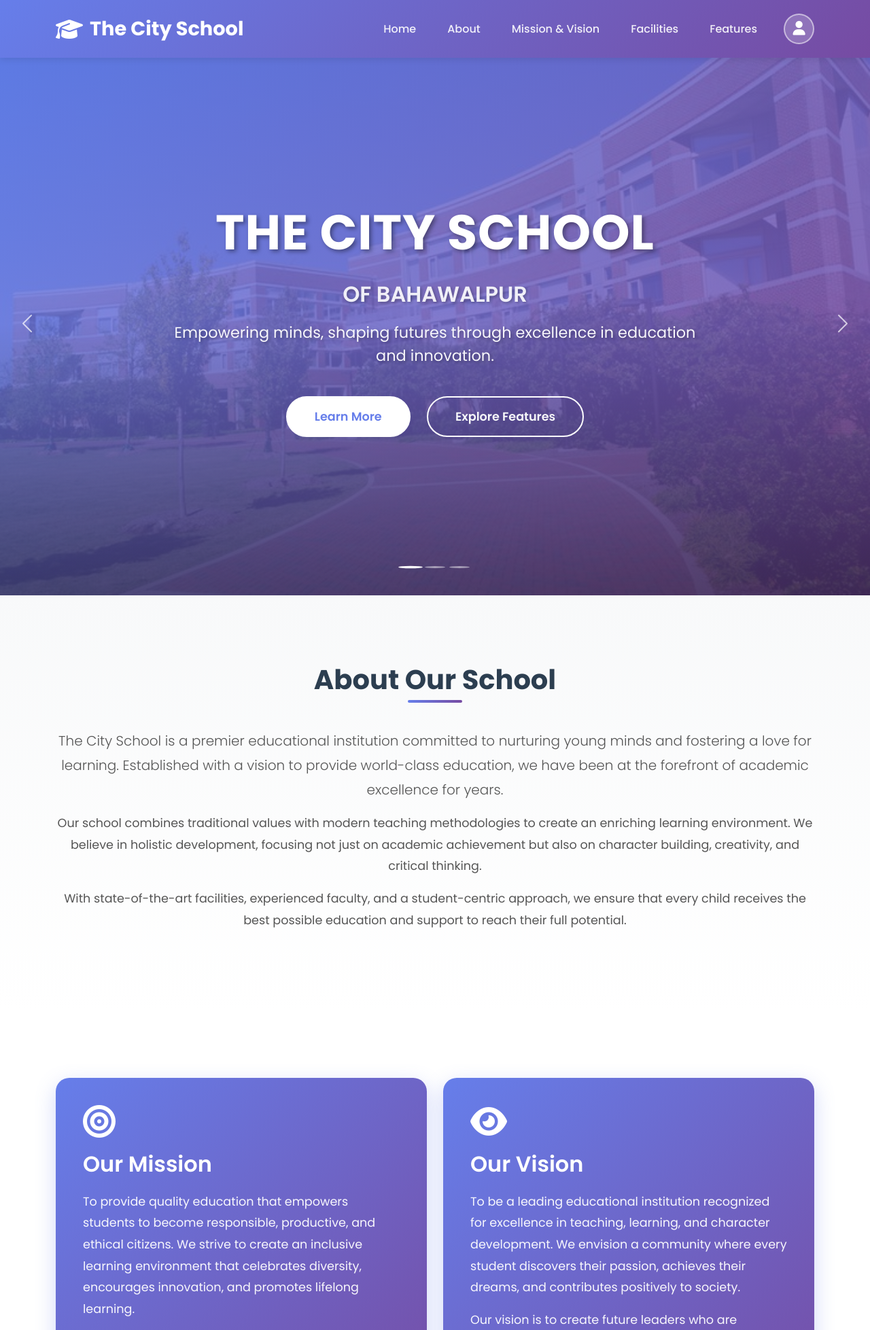
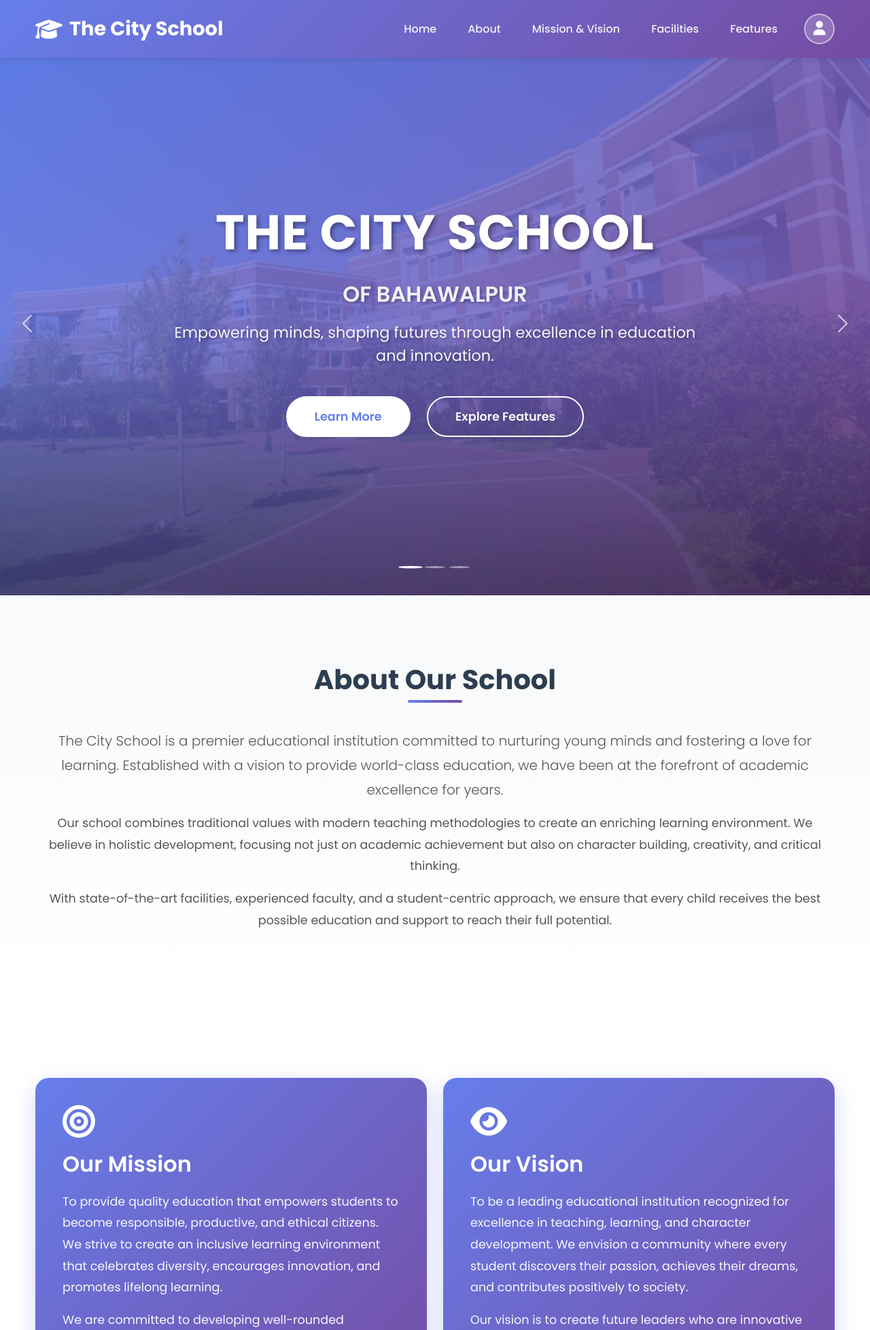
Before and after one commit to MuhammadMoueen/school-app, a Django app: page / in a window 1280 px wide. Shown: the top 1957 px of the page at 68% size. Run offline with Django 5.2, Linux system fonts and the light colour scheme.

Commit message:
Set home page container width to 1200px to match admin dashboard

```diff
--- a/school_management/templates/shared/home.html
+++ b/school_management/templates/shared/home.html
@@ -18,6 +18,11 @@
             font-family: 'Poppins', sans-serif;
             overflow-x: hidden;
             color: #333;
+        }
+
+        /* Container Width - Match Admin Dashboard */
+        .container {
+            max-width: 1200px !important;
         }
 
         /* Navigation Bar */
```
